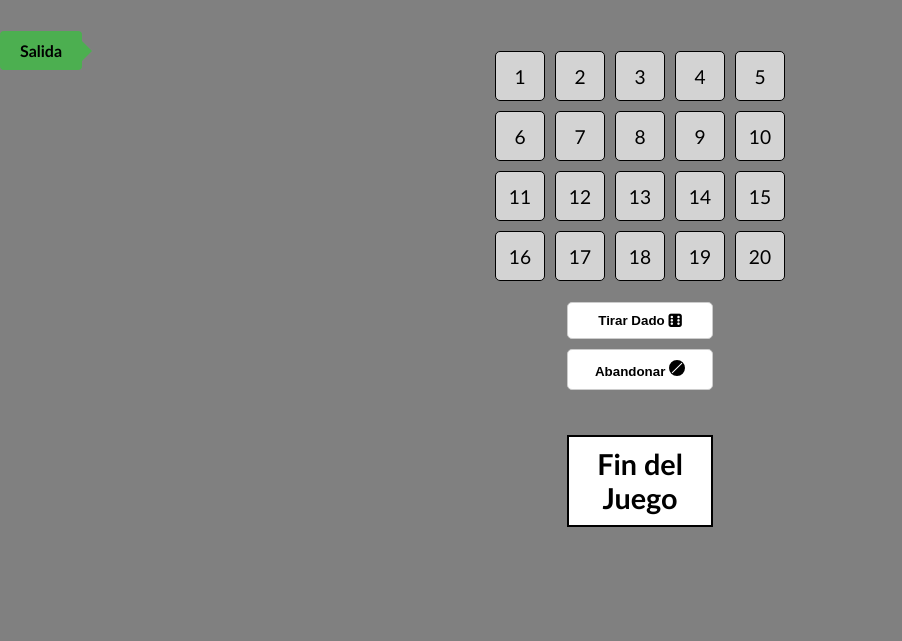
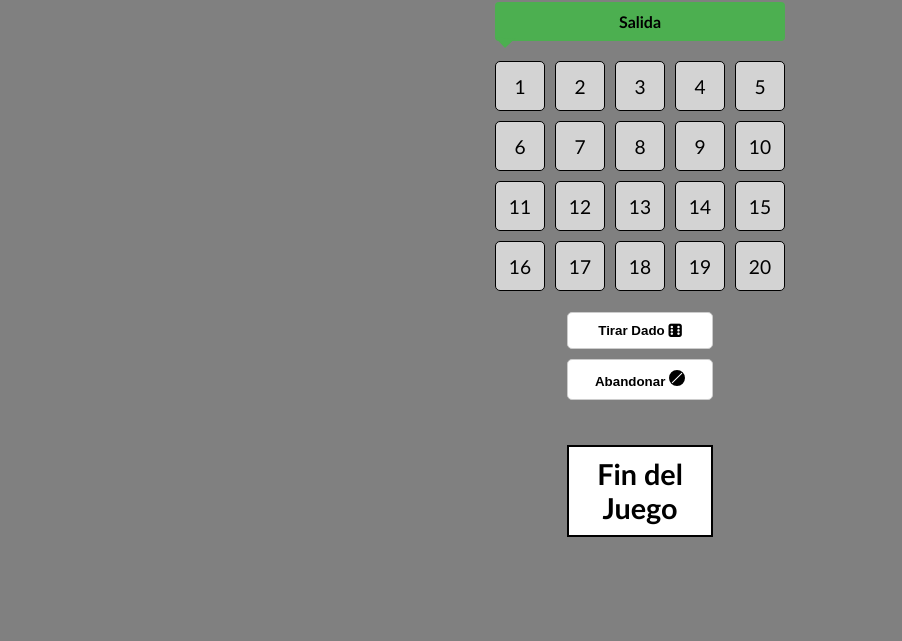
Before and after one commit to LRondinelli04/Proyecto-Final---JavaScript, a website: page ProyectoFinal/ProyectoFinal2/public/index.html in a window 1280 px wide. Shown: the part 159-800 px from the top of the page, without its empty margins (0-902 px from the left). Drawn offline with nearby package versions, Linux system fonts and the light colour scheme; no server answers.

Commit message:
cambios visuales en la flecha de salida

```diff
--- a/ProyectoFinal/ProyectoFinal2/public/index.html
+++ b/ProyectoFinal/ProyectoFinal2/public/index.html
@@ -15,9 +15,7 @@
   <body>
     <h1>Preguntas y Respuestas</h1>
     <div class="contenedor">
-      <div>
-        <div class="flecha-salida">Salida</div>
-      </div>
+      <div class="flecha-salida">Salida</div>
       <div id="tablero" class="tablero">
         <!-- Aquí va el tablero del juego -->
       </div>
--- a/ProyectoFinal/ProyectoFinal2/public/style.css
+++ b/ProyectoFinal/ProyectoFinal2/public/style.css
@@ -121,7 +121,7 @@ body {
 }
 
 .flecha-salida {
-  position: absolute;
+  position: relative;
   display: inline-block;
   padding: 10px 20px;
   background-color: #4caf50;
@@ -130,16 +130,17 @@ body {
   border-radius: 4px;
   font-size: 16px;
   font-weight: 600;
-  left: 0;
+  width: 100%;
 }
 
 .flecha-salida::after {
   content: "";
   position: absolute;
-  top: 50%;
-  right: -20px;
-  margin-top: -10px;
+  bottom: -17px; /* Mueve la flecha hacia abajo fuera del elemento */
+  left: 0; /* Posiciona la flecha en la esquina izquierda */
+  /* rotar sobre el eje x */
+  transform: rotate(2deg);
   border-width: 10px;
   border-style: solid;
-  border-color: transparent transparent transparent #4caf50;
+  border-color: #4caf50 transparent transparent transparent; /* Ajusta para que la flecha apunte hacia abajo */
 }
```
